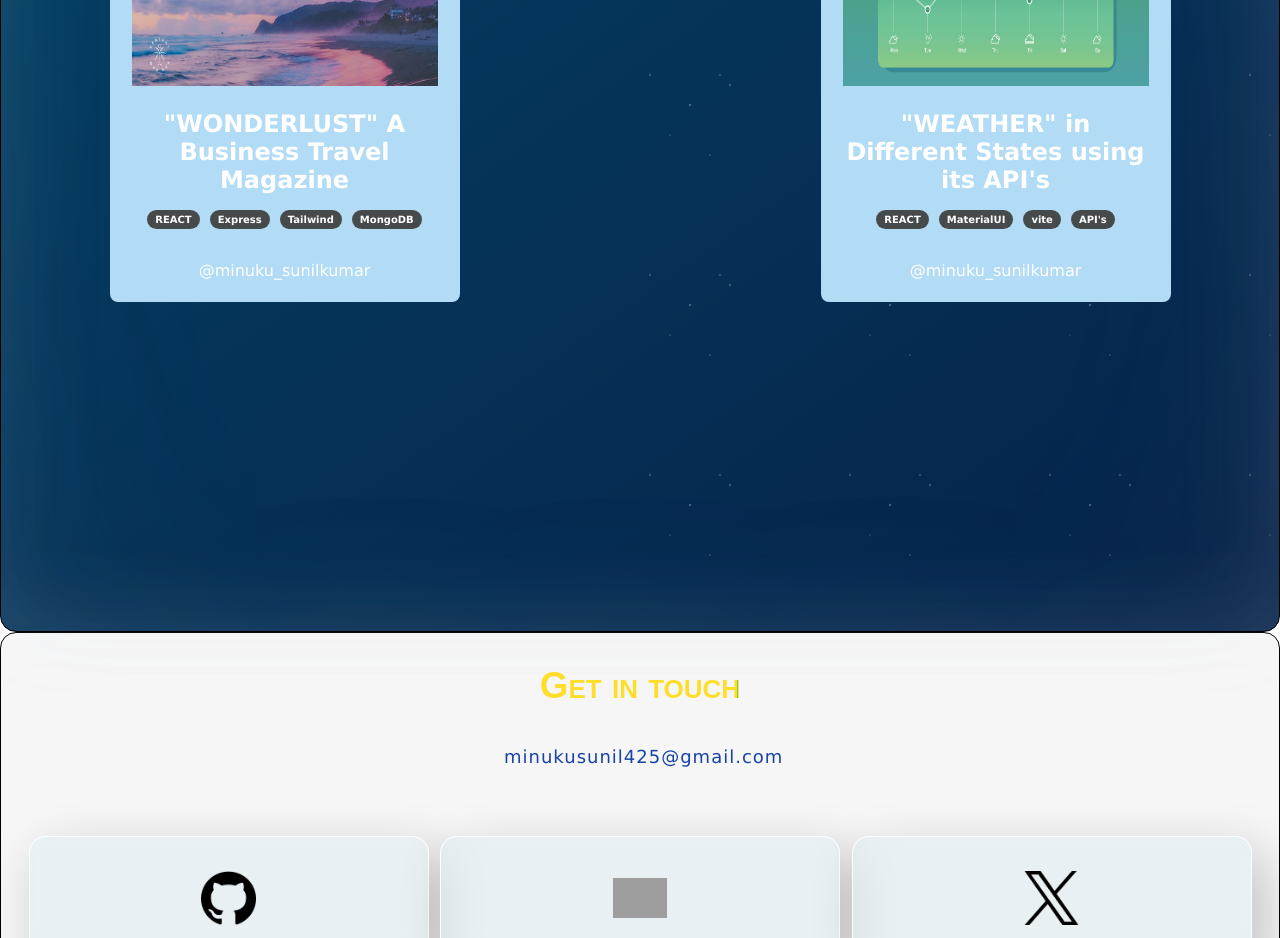
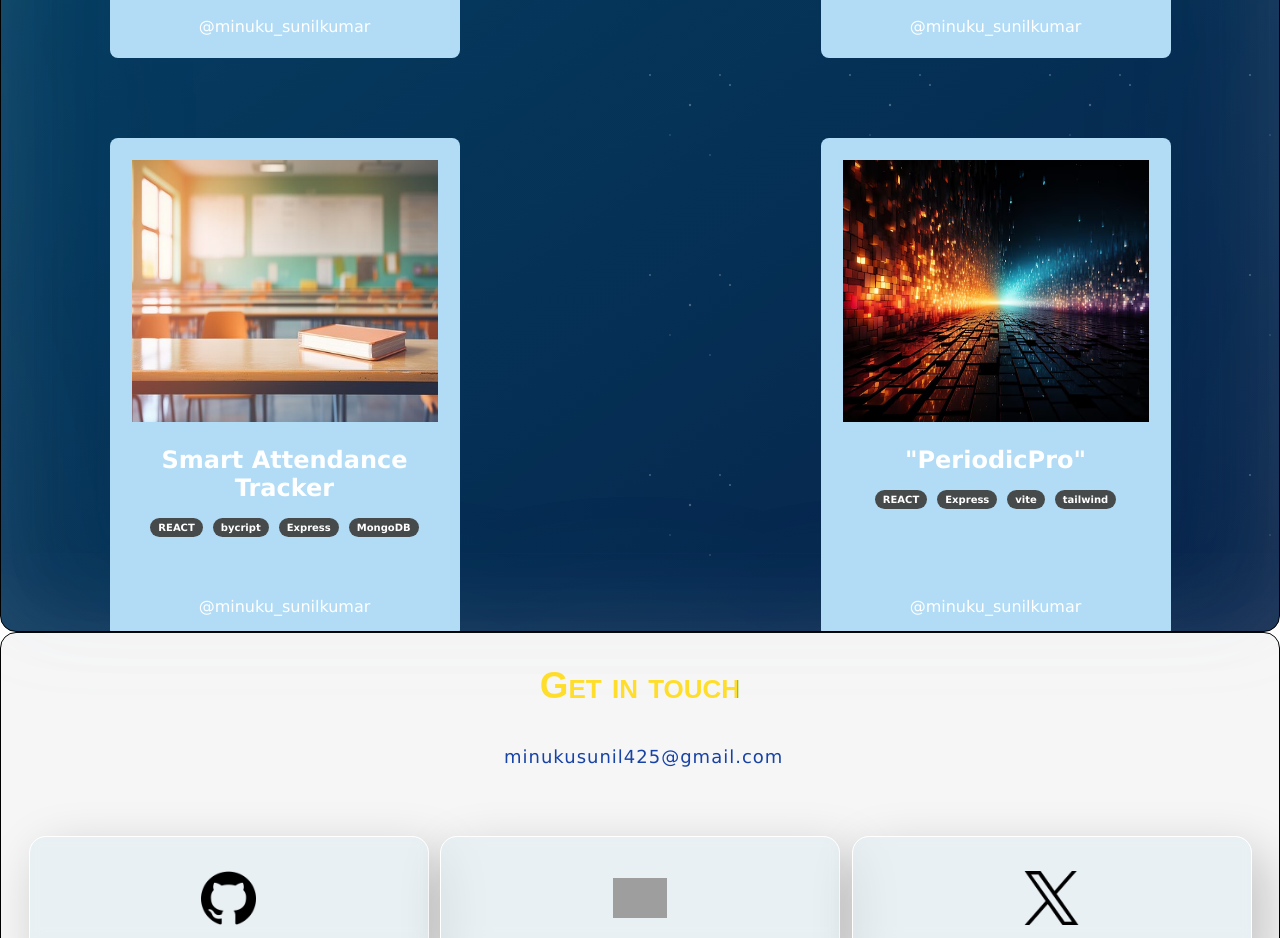
Before and after one commit to minukusunilkumar1910/minukusunilkumar, a React (Vite) app: page / in a window 1280 px wide. Shown: the part 2980-3918 px from the top of the page. Built offline with nearby package versions, Linux system fonts and the light colour scheme; grey boxes are pictures that could not be loaded.

Commit message:
projects 2 more added

```diff
--- a/src/Projects.css
+++ b/src/Projects.css
@@ -161,9 +161,10 @@
 {
     #projectsection
     {
-      height: 130vh;
+      height: 270vh;
        /* background-color: #0a89a8; */
        text-align: center;
+
     }
     #projectsection h1
     {
@@ -172,13 +173,14 @@
     }
     .projectspage
     {
+      /* background-color: #026583; */
        height: 90%;
        padding: 1rem;
-
+       margin: 1rem;
        display: flex;
        flex-direction: column;
        align-items: center;
-       justify-content:space-around;
+       justify-content:space-between;
     }
 
     .main-content{
@@ -189,13 +191,14 @@
     }
      .cardpro .header
     {
-      background-color: #0a89a8;
+      /* background-color: #0a89a8; */
       height: 60%;
     }
     .projectsimg
     {
       width: 100%;
       height: 100%;
+      border-radius: 1.2rem;
     }
 
 
@@ -261,7 +264,7 @@
 {
    #projectsection
     {
-      height: 150vh;
+      height: 250vh;
 
     }
     .projectspage
@@ -272,6 +275,7 @@
        display: flex;
        flex-direction: row;
        align-items: center;
+       flex-wrap: wrap;
        justify-content:space-around;
     }
 
--- a/src/Projects.jsx
+++ b/src/Projects.jsx
@@ -1,6 +1,8 @@
 import "./Projects.css";
 import proj1 from "./assets/wonderlust.jpg";
 import proj2 from "./assets/20623.jpg";
+import proj3 from "./assets/clglogin.jpg";
+import proj4 from "./assets/pdt4.avif";
 function Projects() {
   let details = {
     project1: {
@@ -10,6 +12,14 @@ function Projects() {
     project2: {
       heading: `"WEATHER" in Different States using its API's`,
       categories: ["REACT", "MaterialUI", "vite", "API's"],
+    },
+       project3: {
+      heading: `Smart Attendance Tracker`,
+      categories: ["REACT","bycript", "Express", "MongoDB"],
+    },
+       project4: {
+      heading: `"PeriodicPro"`,
+      categories: ["REACT", "Express", "vite", "tailwind", ],
     },
   };
 
@@ -48,6 +58,16 @@ function Projects() {
           img={proj2}
           project={details.project2.categories}
         />
+        <Card
+          details={details.project3.heading}
+          img={proj3}
+          project={details.project3.categories}
+        />
+        <Card
+          details={details.project4.heading}
+          img={proj4}
+          project={details.project4.categories}
+        />
 
       </div>
     </section>
```
Also changed, not shown: src/assets/clglogin.jpg (added), src/assets/pdt4.avif (added).
